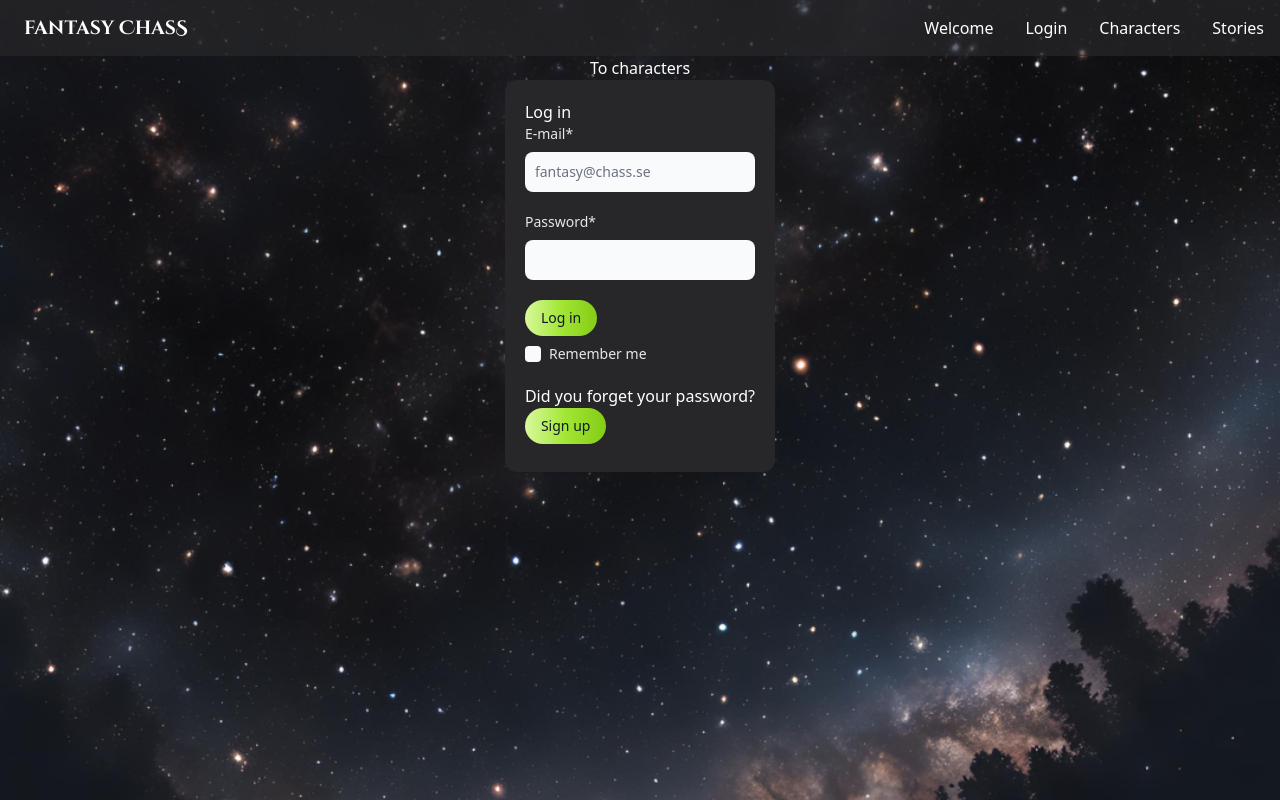
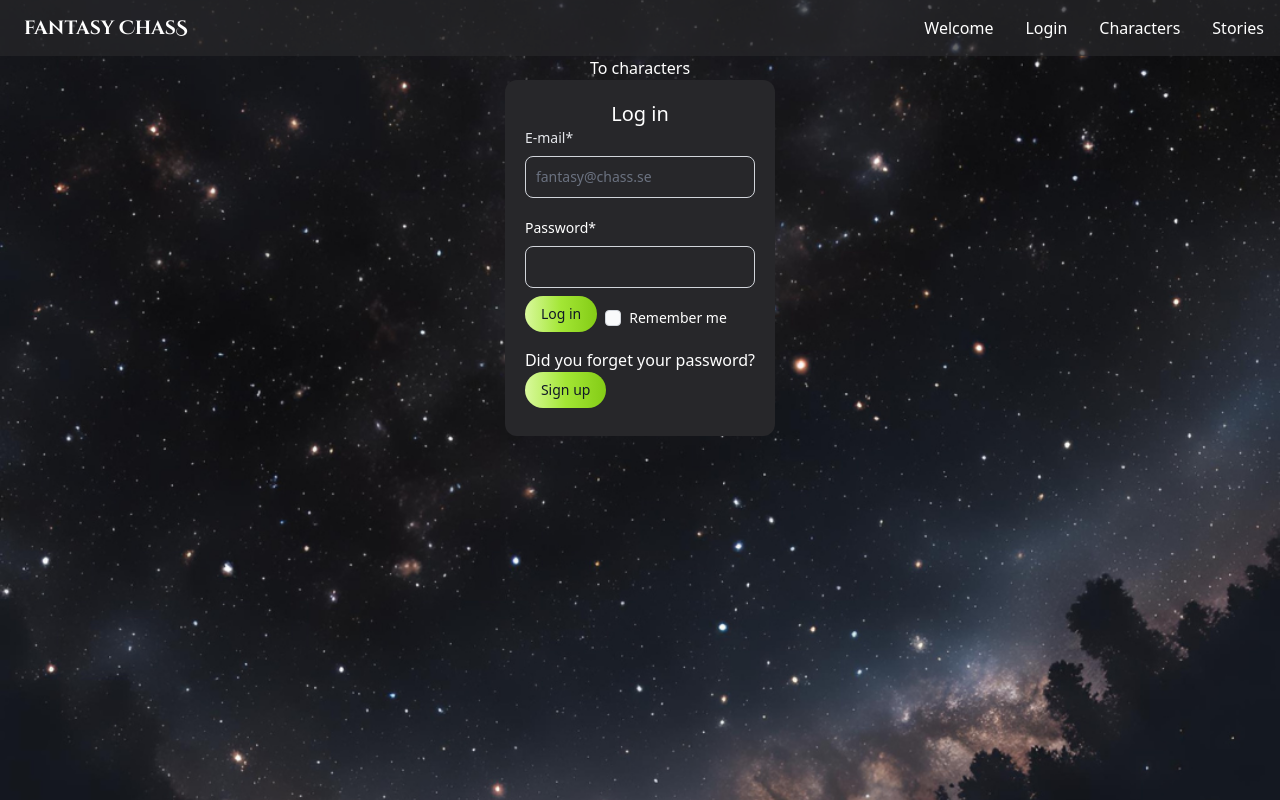
Before and after one commit to f-eighty7/ChasChallenger, a React (Vite) app: page /login in a window 1280 px wide. Built offline with nearby package versions, Linux system fonts and the light colour scheme.

Commit message:
style form

```diff
--- a/package.json
+++ b/package.json
@@ -34,6 +34,7 @@
     "eslint-plugin-react-hooks": "^4.6.0",
     "eslint-plugin-react-refresh": "^0.4.6",
     "postcss": "^8.4.38",
+    "prettier": "^3.2.5",
     "tailwindcss": "^3.4.3",
     "typescript": "^5.2.2",
     "vite": "^5.2.0"
--- a/src/components/LoginForm.css
+++ b/src/components/LoginForm.css
@@ -1,3 +1,7 @@
+
+
+
+
 /* .loginForm-container {
   display: flex;
   min-height: 70vh;
--- a/src/components/LoginForm.jsx
+++ b/src/components/LoginForm.jsx
@@ -53,58 +53,68 @@ function LoginForm()
     };
 
     return (
-
 			// border-2 border-indigo-600 BORDER IS MISSING
-        <div className="loginForm-container bg-zinc-800 p-5 rounded-xl ">
-            <form className="loginForm max-w-sm mx-auto" onSubmit={handleLogin}>
-                <h1 className="login">Log in</h1>
-                <div
-                    className="mb-5">
-                        <label htmlFor="email" className="block mb-2 text-sm font-medium text-gray-200 dark:text-white">E-mail*</label>
+			<div className="bg-zinc-800 p-5 rounded-xl ">
+				<form
+					className="max-w-sm mx-auto"
+					onSubmit={handleLogin}>
+				<h1
+					className="text-center text-xl">
+					Log in</h1>
+					<div className="mb-5">
+						<label
+							htmlFor="email"
+							className="block mb-2 text-sm font-medium text-gray-200 dark:text-white">
+							E-mail*
+						</label>
 						<input
 							id="email"
-                            className="bg-gray-50 border border-gray-300 text-gray-900 text-sm rounded-lg focus:ring-blue-500 focus:border-blue-500 block w-full p-2.5 dark:bg-gray-700 dark:border-gray-600 dark:placeholder-gray-400 dark:text-white dark:focus:ring-blue-500 dark:focus:border-blue-500"
+							className="input-form"
 							type="email"
 							placeholder="fantasy@chass.se"
 							value={email}
 							onChange={(e) => setEmail(e.target.value)}
 						/>
 					</div>
-                <div
-                    className="mb-5">
-                        <label htmlFor="password" className="block mb-2 text-sm font-medium text-gray-200 dark:text-white">Password*</label>
+					<div className="mb-5">
+						<label
+							htmlFor="password"
+							className="block mb-2 text-sm font-medium text-white dark:text-white">
+							Password*
+						</label>
 						<input
 							id="password"
-                            className="bg-gray-50 border border-gray-300 text-gray-900 text-sm rounded-lg focus:ring-blue-500 focus:border-blue-500 block w-full p-2.5 dark:bg-gray-700 dark:border-gray-600 dark:placeholder-gray-400 dark:text-white dark:focus:ring-blue-500 dark:focus:border-blue-500"
+							className="input-form"
 							type="password"
 							value={password}
 							onChange={(e) => setPassword(e.target.value)}
 						/>
 					</div>
-
+					<div className="flex items-start mb-5">
+						<div className="flex items-center h-5">
 							<ButtonOne
-                buttonText={'Log in'}
-                buttonType='submit' />
+								buttonText={"Log in"}
+								buttonType="submit"
+							/>
 							{errorMessage && <p className="error">{errorMessage}</p>}
-
-                <div
-                    className="flex items-start mb-5">
-                    <div
-                        className="flex items-center h-5">
 							<input
+                                className="input-checkbox"
 								id="remember"
 								type="checkbox"
 								value=""
-                            className="w-4 h-4 border border-gray-300 rounded bg-gray-50 focus:ring-3 focus:ring-blue-300 dark:bg-gray-700 dark:border-gray-600 dark:focus:ring-blue-600 dark:ring-offset-gray-800 dark:focus:ring-offset-gray-800"
 							/>
 						</div>
-                    <label for="remember" class="ms-2 text-sm font-medium text-gray-200 dark:text-gray-300">Remember me</label>
+						<label
+							for="remember"
+							className="ms-2 text-sm font-medium text-white dark:text-gray-300">
+							Remember me
+						</label>
 					</div>
-                <p className="signUp">Did you forget your password?
-                </p>
-                <Link to="/signup" className="buttonLink">
-                <ButtonOne
-                    buttonText='Sign up'/>
+					<p className="signUp">Did you forget your password?</p>
+					<Link
+						to="/signup"
+						className="buttonLink">
+						<ButtonOne buttonText="Sign up" />
 					</Link>
 				</form>
 			</div>
--- a/src/index.css
+++ b/src/index.css
@@ -1,6 +1,17 @@
 @tailwind base;
 @tailwind components;
 @tailwind utilities;
+
+
+@layer components {
+  .input-form {
+    @apply bg-transparent border border-gray-300 text-gray-900 text-sm rounded-lg focus:ring-lime-500 focus:border-lime-500 block w-full p-2.5 dark:bg-gray-700 dark:border-gray-600 dark:placeholder-gray-400 dark:text-white dark:focus:ring-lime-500 dark:focus:border-lime-500;
+  }
+
+  .input-checkbox {
+    @apply w-4 h-4 border border-gray-300 rounded bg-gray-50 focus:ring-lime-300 dark:bg-gray-700 dark:border-gray-600 dark:focus:ring-lime-600 dark:ring-offset-gray-800 dark:focus:ring-offset-gray-800
+  }
+}
 
 @import url("https://fonts.googleapis.om/css2?family=Cinzel+Decorative:wght@400;700;900&display=swap");
 
@@ -13,7 +24,7 @@
   min-width: 0;
   min-height: 0;
   padding: 0;
-  border: 0;
+  /* border: 0;  */
   margin: 0;
   color: var(--text-color);
 }
```
Also changed, not shown: 1 other file (tests, documents, lock files or other folders). Lines whose indentation alone changed are shown as unchanged.
